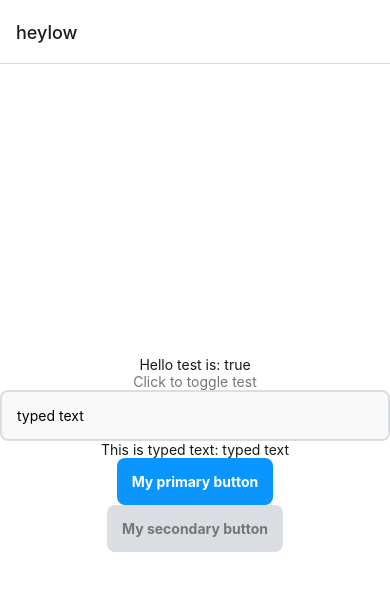
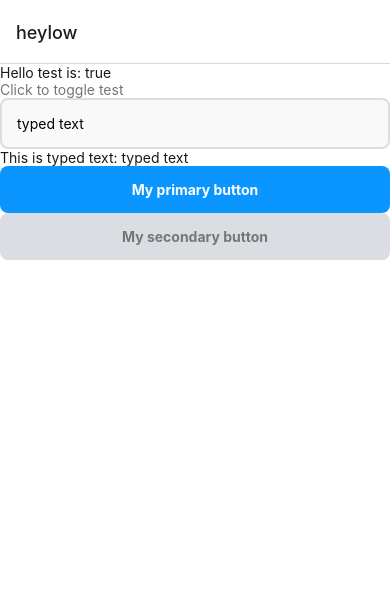
Before and after one commit to Poxie/translation-app-v2, a React Native app: screen /Home in a window 390 px wide. Shown: the top 590 px of the page. Built offline with nearby package versions, Linux system fonts and the light colour scheme.

Commit message:
Added view component

```diff
--- a/components/home/Home.tsx
+++ b/components/home/Home.tsx
@@ -1,5 +1,5 @@
 import { useState } from 'react';
-import { TouchableOpacity, View } from 'react-native';
+import { TouchableOpacity } from 'react-native';
 import { useColors } from '../../hooks/useColors';
 import { useAppDispatch, useAppSelector } from '../../redux/store';
 import { toggleTest } from '../../redux/voc/actions';
@@ -7,6 +7,7 @@ import { selectVocTest } from '../../redux/voc/selectors';
 import Button from '../button';
 import Input from '../input';
 import Text from '../text';
+import View from '../view';
 
 export default function Home() {
     const { text: { secondary }, background: { primary } } = useColors();
@@ -15,7 +16,7 @@ export default function Home() {
     const [text, setText] = useState('typed text');
 
     return(
-        <View style={{backgroundColor: primary, ...styles.container}}>
+        <View scrollView>
             <Text>
                 Hello test is: {test ? 'true' : 'false'}
             </Text>
@@ -53,7 +54,6 @@ export default function Home() {
 
 const styles = {
     container: {
-        flex: 1,
         alignItems: 'center' as 'center',
         justifyContent: 'center' as 'center'
     }
--- /dev/null
+++ b/components/view/index.tsx
@@ -0,0 +1,40 @@
+import { ReactElement } from 'react';
+import { View as DefaultView, ScrollView, SafeAreaView } from 'react-native';
+import { StyleProps } from "react-native-reanimated"
+import { useColors } from '../../hooks/useColors';
+
+export default function View({
+    children, style, scrollView=false, contentContainerStyle,
+    safeAreaView=false
+}: {
+    children: ReactElement[];
+    scrollView?: boolean;
+    contentContainerStyle?: StyleProps;
+    safeAreaView?: boolean;
+    style?: StyleProps;
+}) {
+    const { background: { primary } } = useColors();
+
+    let ViewComponent;
+    if(scrollView) ViewComponent = ScrollView;
+    if(safeAreaView) ViewComponent = SafeAreaView;
+    if(!ViewComponent) ViewComponent = DefaultView;
+
+    return(
+        <ViewComponent
+            contentContainerStyle={contentContainerStyle}
+            style={{
+                backgroundColor: primary,
+                ...styles.container,
+                ...style
+            }}
+        >
+            {children}
+        </ViewComponent>
+    )
+}
+const styles = {
+    container: {
+        flex: 1
+    }
+}
```
Also changed, not shown: components/select/index.tsx (added).
